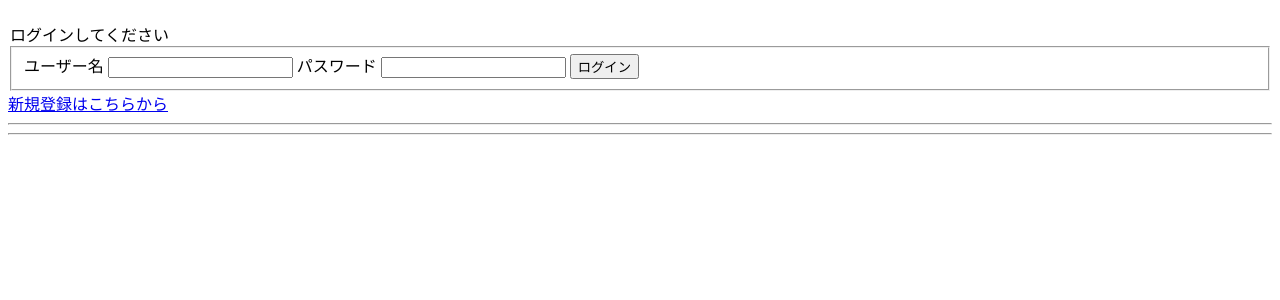
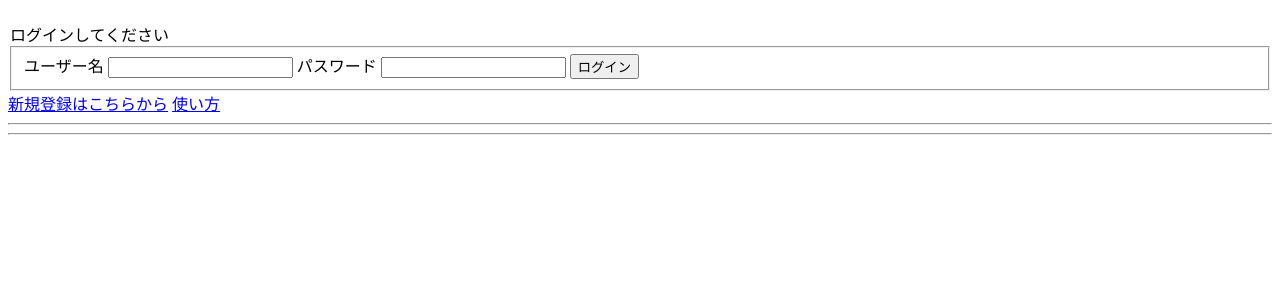
Before and after one commit to reiyiyi/SDVX-EXScoreTool, a Flask app: page /login in a window 1280 px wide. Shown: the part 67-367 px from the top of the page. Run offline with Flask 2, Linux system fonts and the light colour scheme.

Commit message:
使い方の表示

```diff
--- a/templates/login.html
+++ b/templates/login.html
@@ -31,6 +31,7 @@
     </div>
     <div class="signup-form">
         <a href="{{url_for('signup')}}" class="button">新規登録はこちらから</a>
+        <a href="{{url_for('manual')}}" class="button">使い方</a>
     </div>
     <hr>
 
```
